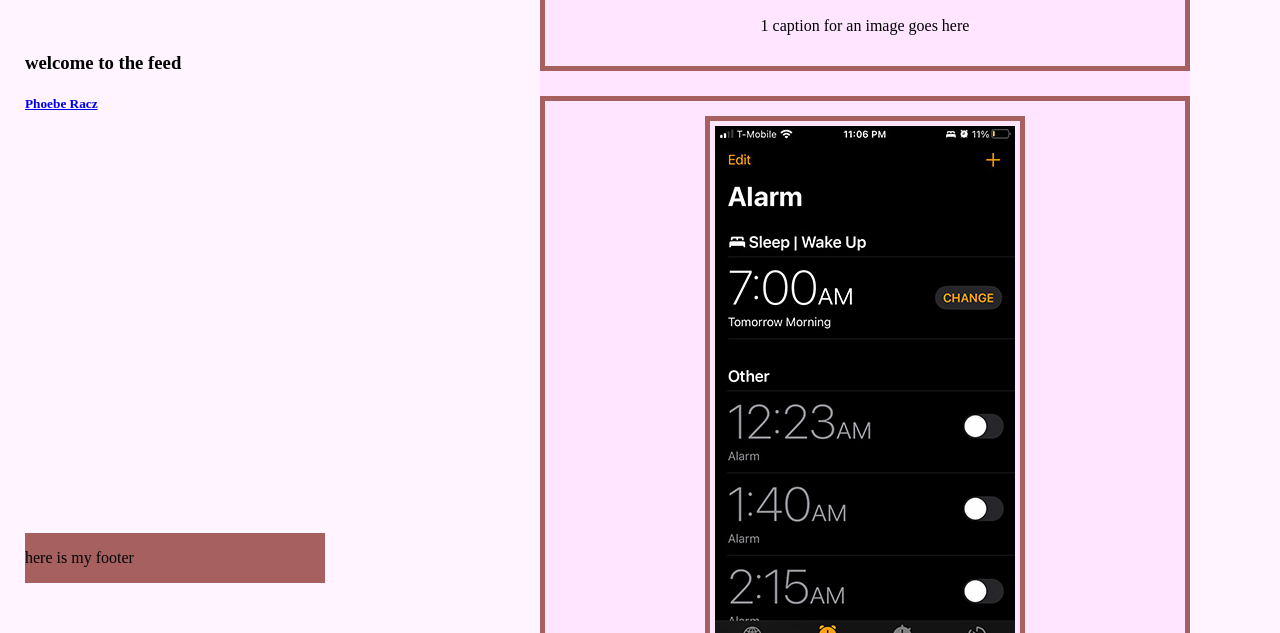
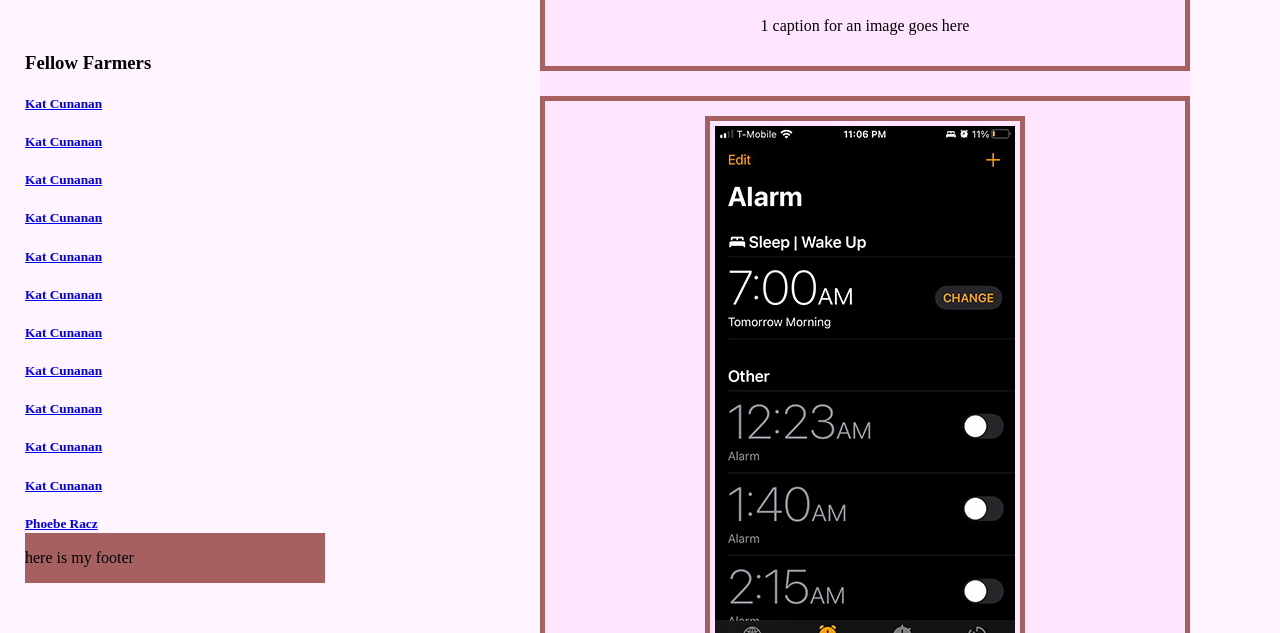
Before and after one commit to dgsquared/thefeed, a plain HTML site: page thefeed.html in a window 1280 px wide. Shown: the part 167-800 px from the top of the page. Drawn offline with Linux system fonts and the light colour scheme; a web font is replaced by a local one.

Commit message:
friend list

```diff
--- a/thefeed.html
+++ b/thefeed.html
@@ -23,7 +23,40 @@
             </a>
         </header>
         <nav>
-            <h3>welcome to the feed</h3>
+            <h3>Fellow Farmers</h3>
+            <a href="https://cunkaat.github.io/thefeed/" target="blank">
+                <h5>Kat Cunanan</h5>
+            </a>
+            <a href="https://cunkaat.github.io/thefeed/" target="blank">
+                <h5>Kat Cunanan</h5>
+            </a>
+            <a href="https://cunkaat.github.io/thefeed/" target="blank">
+                <h5>Kat Cunanan</h5>
+            </a>
+            <a href="https://cunkaat.github.io/thefeed/" target="blank">
+                <h5>Kat Cunanan</h5>
+            </a>
+            <a href="https://cunkaat.github.io/thefeed/" target="blank">
+                <h5>Kat Cunanan</h5>
+            </a>
+            <a href="https://cunkaat.github.io/thefeed/" target="blank">
+                <h5>Kat Cunanan</h5>
+            </a>
+            <a href="https://cunkaat.github.io/thefeed/" target="blank">
+                <h5>Kat Cunanan</h5>
+            </a>
+            <a href="https://cunkaat.github.io/thefeed/" target="blank">
+                <h5>Kat Cunanan</h5>
+            </a>
+            <a href="https://cunkaat.github.io/thefeed/" target="blank">
+                <h5>Kat Cunanan</h5>
+            </a>
+            <a href="https://cunkaat.github.io/thefeed/" target="blank">
+                <h5>Kat Cunanan</h5>
+            </a>
+            <a href="https://cunkaat.github.io/thefeed/" target="blank">
+                <h5>Kat Cunanan</h5>
+            </a>
             <a href="https://pracz2.github.io/thefeed/" target="_blank">
                 <h5>Phoebe Racz</h5>
             </a>
```
